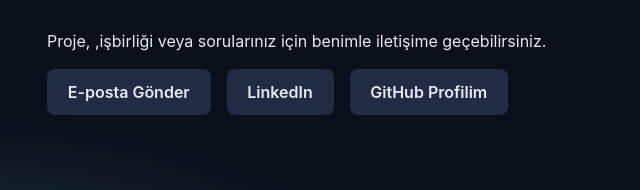
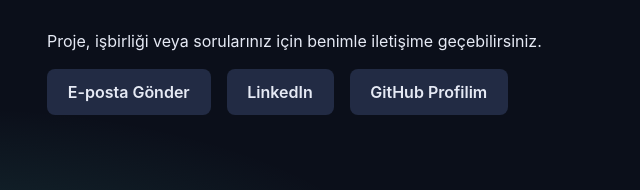
Before and after one commit to yilmaz57/Yilmaz-exe.github.io, a plain HTML site: page index.html in a window 1280 px wide. Shown: the part 2632-2822 px from the top of the page, 67-707 px from the left. Drawn offline with Linux system fonts and the light colour scheme; a small style sheet from the web is missing.

```diff
--- a/index.html
+++ b/index.html
@@ -121,7 +121,7 @@
     </section>
     <section id="contact" class="block reveal">
         <h2><span>04.</span> İletişim</h2>
-        <p class="contact-text">Proje, ,işbirliği veya sorularınız için benimle iletişime geçebilirsiniz.</p>
+        <p class="contact-text">Proje, işbirliği veya sorularınız için benimle iletişime geçebilirsiniz.</p>
          <div class="buttons">
           <a class="btn primary" href="mailto:yilmazucar5757@hotmail.com" target="_blank">E-posta Gönder</a>
           <a class="btn ghost" href="https://www.linkedin.com/in/yılmaz-uçar-059b35295" rel="noopener" target="_blank">LinkedIn</a>
```
